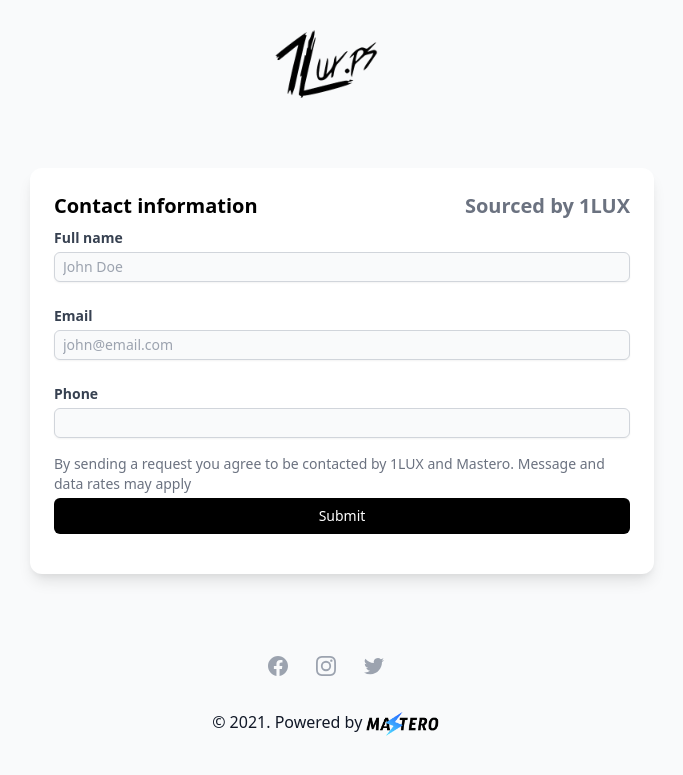
After one commit to JudeMolloy/source, a Python web app: template app/templates/details.html in a window 1280 px wide. The commit adds this page. Shown: the top 775 px of the page, without its empty margins (314-997 px from the left). Run offline with Jinja, Linux system fonts and the light colour scheme; the template is opened without the code that fills it: most values are stand-ins (such as "Sample title", 1, 10 or a date in 2020); form fields are guessed from the names that the template uses; some libraries are stand-ins or nearby versions.

Commit message:
Form seems to be working. Just got to finish off the logic to save it to the db and maybe aalter the static content on the details page like the sourced by section.

```diff
--- a/app/static/css/stylesheet.css
+++ b/app/static/css/stylesheet.css
@@ -6,3 +6,10 @@
     display: inline;
     max-height: 1.5rem;
 }
+
+
+/* OVERRIDE telephone input styling */
+
+.iti {
+    display: block;
+}
--- a/app/templates/base.html
+++ b/app/templates/base.html
@@ -5,8 +5,14 @@
     <meta name="viewport" content="width=device-width, initial-scale=1.0" />
     <title>{{title}}</title>
 
+    <!-- Should probably modularise these links for efficiency -->
+    <link rel="stylesheet" href="https://cdnjs.cloudflare.com/ajax/libs/intl-tel-input/17.0.8/css/intlTelInput.css"/>
+    <script src="https://cdnjs.cloudflare.com/ajax/libs/intl-tel-input/17.0.8/js/intlTelInput.min.js"></script>
+
     <link href="https://unpkg.com/tailwindcss@^2/dist/tailwind.min.css" rel="stylesheet">
     <link rel="stylesheet" href="../static/css/stylesheet.css" />
+
+
 </head>
 <body>
     {% block content %}
--- a/app/templates/buy.html
+++ b/app/templates/buy.html
@@ -15,10 +15,10 @@
         <div class="block">
             <div class="flex flex-wrap mb-2">
                 <h1 class="flex-auto text-xl font-semibold">
-                    Nike Shoes No Cap
+                  Nike Air Jordan 1
                 </h1>
                 <div class="text-xl font-semibold text-gray-500">
-                    £110.00
+                    £200.00
                 </div>
             </div>
 
--- /dev/null
+++ b/app/templates/details.html
@@ -0,0 +1,89 @@
+{% extends 'base.html' %}
+
+{% block content %}
+
+<div class="flex place-content-center">
+    <img src="{{ url_for('static', filename='img/demo-logo.png')}}" alt="logo" class=" h-32 max-h-xs" />
+</div>
+
+<div class="flex place-content-center mt-10 mx-4">
+    <div class="relative rounded-xl bg-white lg:w-1/2 sm:rounded-tl-xl lg:rounded-xl shadow-lg flex flex-col sm:flex-row xl:flex-row lg:-mr-8">
+
+    <form action="" method="post" class="flex-auto p-6">
+      {{ form.hidden_tag() }}
+        <div class="block">
+            <div class="flex flex-wrap mb-2">
+                <h1 class="flex-auto text-xl font-semibold">
+                    Contact information
+                </h1>
+                <div class="text-xl font-semibold text-gray-500">
+                    Sourced by 1LUX
+                </div>
+            </div>
+
+        <div class="mb-2">
+
+          <div class="mt-2">
+            <label for="productName" class="block text-sm font-semibold text-gray-700">{{ form.full_name.label }}</label>
+            <div class="mt-1">
+              {{ form.full_name(size=64, placeholder="John Doe", class_="shadow-sm border border-gray-300 focus:ring-black focus:border-black block sm:text-sm border-black w-full rounded-md rounded-md bg-gray-50 text-black py-1 px-2" ) }} <br>
+              {% for error in form.full_name.errors %}
+              <span style="color: red;">{{ error }}</span>
+              {% endfor %}
+            </div>
+          </div>
+
+          <div class="">
+            <label for="email" class="block text-sm font-semibold text-gray-700">{{ form.email.label }}</label>
+            <div class="mt-1">
+              {{ form.email(size=64, placeholder="john@email.com", class_="shadow-sm border border-gray-300 focus:ring-black focus:border-black block sm:text-sm border-black w-full rounded-md rounded-md bg-gray-50 text-black py-1 px-2" ) }} <br>
+              {% for error in form.email.errors %}
+              <span style="color: red;">{{ error }}</span>
+              {% endfor %}
+            </div>
+          </div>
+
+          <div class="mb-4">
+            <label for="email" class="block text-sm font-semibold text-gray-700">{{ form.phone.label }}</label>
+            <div class="mt-1">
+              {{ form.phone(size="16", placeholder="+44 7654 237 962", id="phone", class_="shadow-sm border border-gray-300 focus:ring-black focus:border-black block sm:text-sm border-black w-full rounded-md rounded-md bg-gray-50 text-black py-1 px-2" ) }}
+              {% for error in form.phone.errors %}
+              <span style="color: red;">{{ error }}</span>
+              {% endfor %}
+            </div>
+          </div>
+
+        </div>
+      </div>
+      <p class="text-sm text-gray-500 mb-1">
+        By sending a request you agree to be contacted by 1LUX and Mastero. Message and data rates may apply
+      </p>
+      <div class="flex space-x-3 mb-4 text-sm font-medium">
+        <div class="flex-auto flex space-x-3">
+          {{ form.submit(class_="w-full flex items-center justify-center rounded-md bg-black text-white py-2") }}
+        </div>
+      </div>
+    </form>
+</div>
+  </div>
+</div>
+
+<script nonce="">
+  var wtf_phone_field = document.getElementById('phone');
+  wtf_phone_field.style.position = 'absolute';
+  wtf_phone_field.style.top = '-9999px';
+  wtf_phone_field.style.left = '-9999px';
+  wtf_phone_field.parentElement.insertAdjacentHTML('beforeend', '<div><input type="tel" id="_phone" class="shadow-sm border border-gray-300 focus:ring-black focus:border-black block sm:text-sm border-black w-full rounded-md rounded-md bg-gray-50 text-black py-1 px-2 block"></div>');
+  var fancy_phone_field = document.getElementById('_phone');
+  var fancy_phone_iti = window.intlTelInput(fancy_phone_field, {
+      separateDialCode: true,
+      utilsScript: "https://cdnjs.cloudflare.com/ajax/libs/intl-tel-input/16.0.4/js/utils.js",
+  });
+  fancy_phone_iti.setNumber(wtf_phone_field.value);
+  fancy_phone_field.addEventListener('blur', function() {
+      wtf_phone_field.value = fancy_phone_iti.getNumber();
+  });
+</script>
+
+
+{% endblock %}
```
Also changed, not shown: app/forms.py (+27 -1 lines), app/models.py (+26 -0 lines), app/routes.py (+34 -5 lines), app/templates/request.html (+25 -9 lines), app/static/img/dcc.png (added), app/static/img/football-demo.jpg (added).
